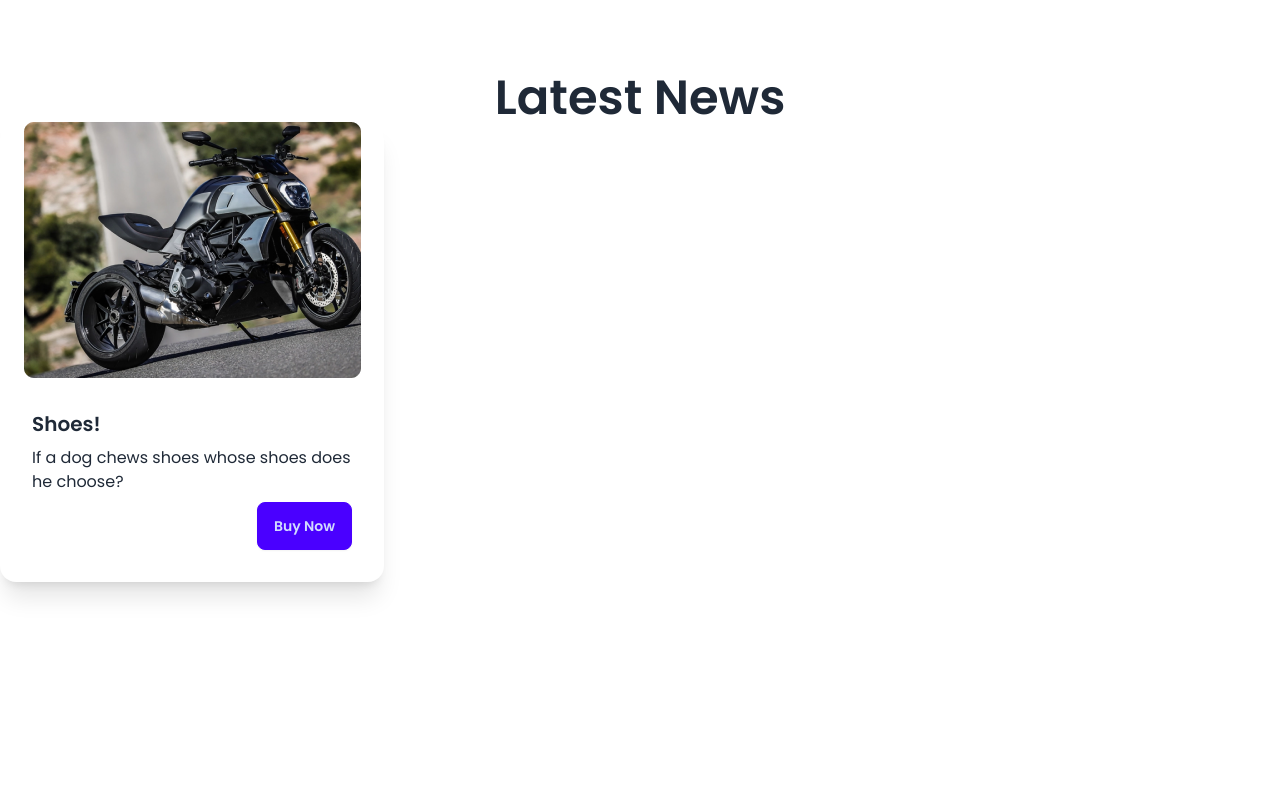
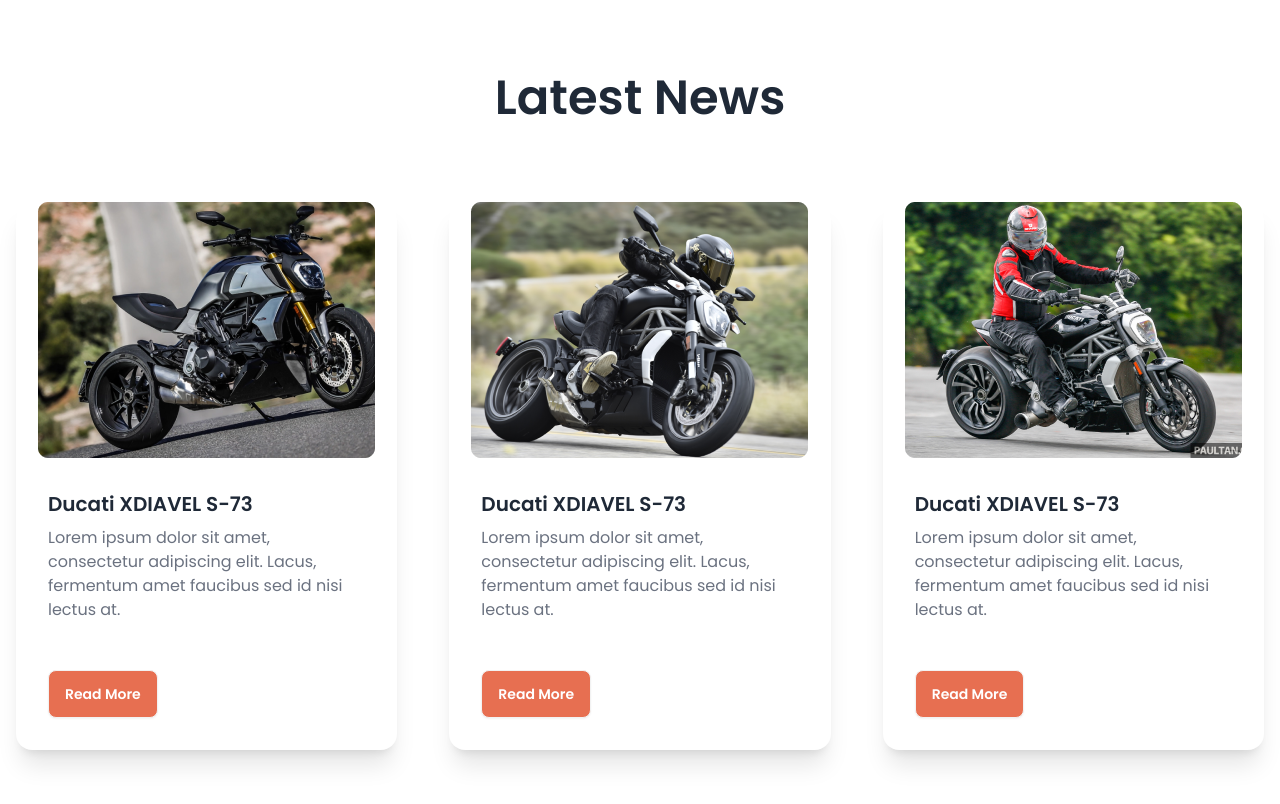
Before and after one commit to saumittras/biker-zone, a plain HTML site: page index.html in a window 1280 px wide. Shown: the part 640-1444 px from the top of the page. Before the commit the page ends 1318 px from the top, so only its background shows below. Drawn offline with nearby package versions, Linux system fonts and the light colour scheme.

Commit message:
All card added in latest bike news

```diff
--- a/index.html
+++ b/index.html
@@ -230,28 +230,71 @@
       <!-- Latest News Section start from here -->
       <section class="my-24">
         <!-- title div -->
-        <h1 class="text-5xl font-semibold text-center">Latest News</h1>
+        <h1 class="text-5xl font-semibold text-center mb-8 lg:mb-16">
+          Latest News
+        </h1>
 
         <!-- Letest Bikes cards -->
-        <div>
+        <div class="grid grid-cols-1 md:grid-cols-2 lg:grid-cols-3 gap-5">
           <!-- card No-1 -->
-          <div class="card bg-base-100 w-96 shadow-xl">
+          <div class="card bg-base-100 shadow-xl m-4">
             <figure>
-              <img src="./images/others/latest1.png" alt="Shoes" />
+              <img src="images/others/latest1.png" alt="Shoes" />
             </figure>
             <div class="card-body">
-              <h2 class="card-title">Shoes!</h2>
-              <p>If a dog chews shoes whose shoes does he choose?</p>
-              <div class="card-actions justify-end">
-                <button class="btn btn-primary">Buy Now</button>
+              <h2 class="card-title font-3xl">Ducati XDIAVEL S-73</h2>
+              <p class="text-base text-gray-500">
+                Lorem ipsum dolor sit amet, consectetur adipiscing elit. Lacus,
+                fermentum amet faucibus sed id nisi lectus at.
+              </p>
+              <div class="card-actions justify-start mt-10">
+                <button class="btn bg-bike-primary text-white">
+                  Read More
+                </button>
               </div>
             </div>
           </div>
           <!-- End Card No 1 -->
 
           <!-- Card No-2 -->
+          <div class="card bg-base-100 shadow-xl m-4">
+            <figure>
+              <img src="images/others/latest2.png" alt="Shoes" />
+            </figure>
+            <div class="card-body">
+              <h2 class="card-title font-3xl">Ducati XDIAVEL S-73</h2>
+              <p class="text-base text-gray-500">
+                Lorem ipsum dolor sit amet, consectetur adipiscing elit. Lacus,
+                fermentum amet faucibus sed id nisi lectus at.
+              </p>
+              <div class="card-actions justify-start mt-10">
+                <button class="btn bg-bike-primary text-white">
+                  Read More
+                </button>
+              </div>
+            </div>
+          </div>
+          <!-- End Card No-2 -->
 
           <!-- Card no-3 -->
+          <div class="card bg-base-100 shadow-xl m-4">
+            <figure>
+              <img src="images/others/latest3.png" alt="Shoes" />
+            </figure>
+            <div class="card-body">
+              <h2 class="card-title font-3xl">Ducati XDIAVEL S-73</h2>
+              <p class="text-base text-gray-500">
+                Lorem ipsum dolor sit amet, consectetur adipiscing elit. Lacus,
+                fermentum amet faucibus sed id nisi lectus at.
+              </p>
+              <div class="card-actions justify-start mt-10">
+                <button class="btn bg-bike-primary text-white">
+                  Read More
+                </button>
+              </div>
+            </div>
+          </div>
+          <!-- End Card no-3 -->
         </div>
       </section>
 
```
